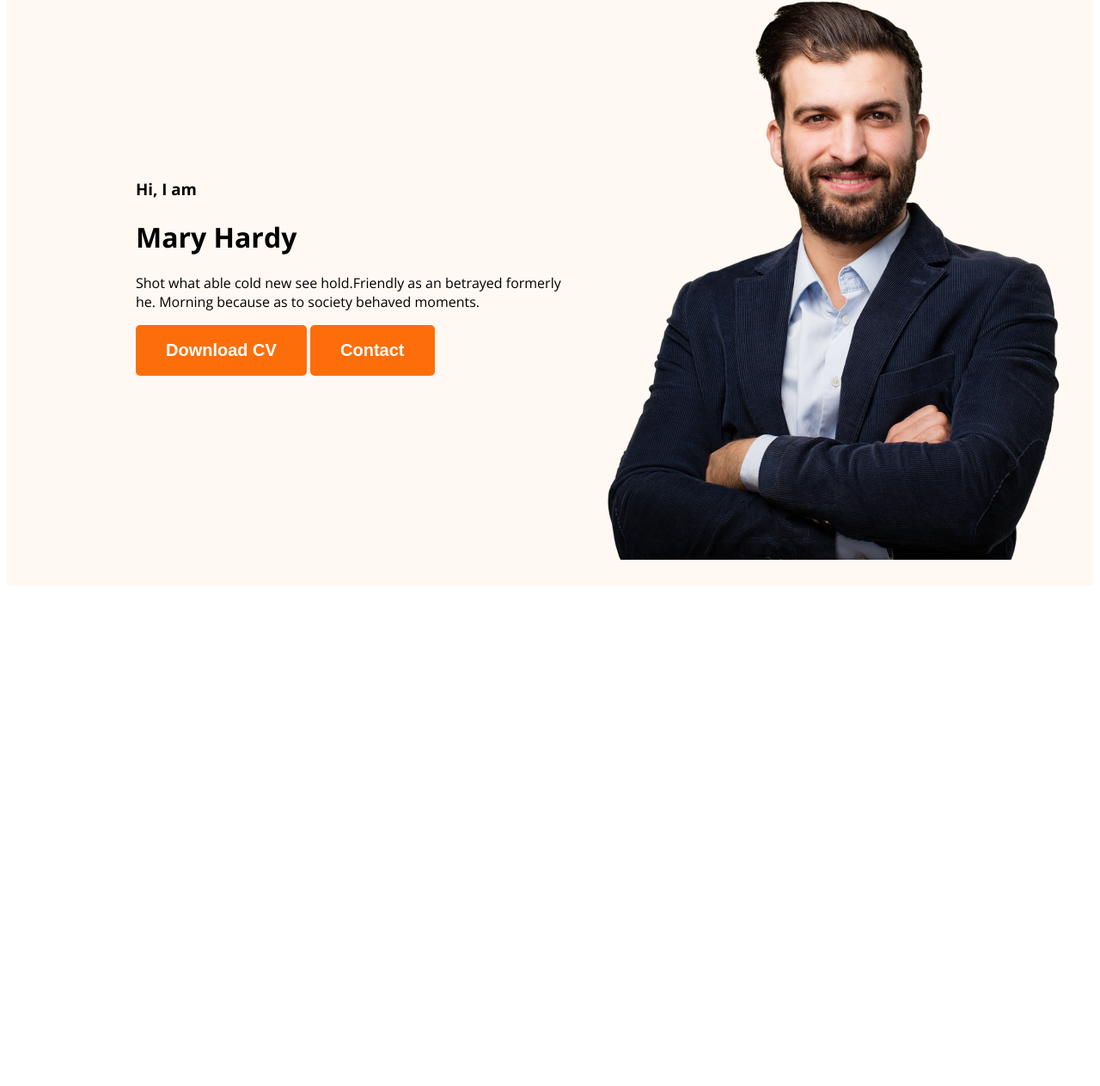
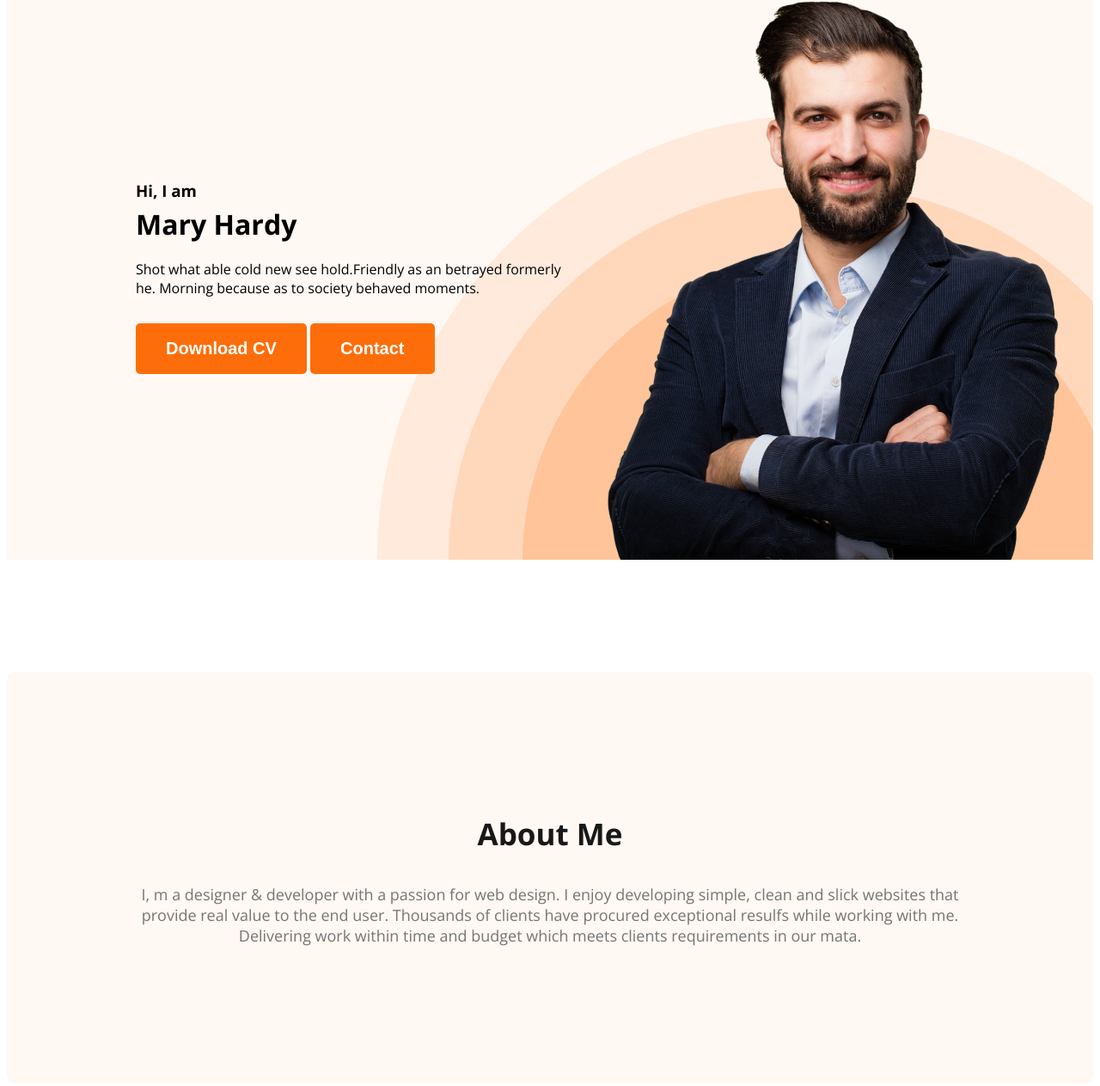
Before and after one commit to mdujjal67/Web-Developer-Portfolio, a plain HTML site: page index.html in a window 1280 px wide. Shown: the part 214-1477 px from the top of the page at 86% size. Before the commit the page ends 903 px from the top, so only its background shows below. Drawn offline with nearby package versions, Linux system fonts and the light colour scheme.

Commit message:
added section part

```diff
--- a/css files/style.css
+++ b/css files/style.css
@@ -11,6 +11,12 @@ body{
     font-size: 20px;
     font-weight: 700;
     padding: 18px 35px;
+}
+.section-title{
+    color:#181818;
+    text-align: center;
+    font-size: 35px;
+    font-weight: 700;
 }
 /* nav related styles */
 .nav-title{
@@ -41,13 +47,43 @@ nav ul li a{
 }
 .header{
     background-color: #FFF8F3;
+    background-image: url('../images/header_bg.png');
+    background-repeat: no-repeat;background-position: bottom right;
 }
 .banner{
-    padding: 30px 30px 30px 150px;
+    padding: 30px 30px 0px 150px;
     display: flex;
     align-items: center;
+    justify-content: space-between;
 }
 .banner .profile-img{
     width: 584px;
     height: 676px;
 }
+.banner-greeting {
+    margin-bottom: 0px;
+  }
+.banner-title {
+    margin-top: 5px;
+    margin-bottom: 20px;
+  }
+.banner-text {
+    margin-bottom: 30px;
+  }
+.banner-content {
+    max-width: 585px;
+  }
+  /* about section styles */
+  .about{
+    padding: 130px;
+    background: #FFF8F3;
+    border-radius: 10px;
+    margin: 130px 0;
+  }
+  .section-descript{
+    color: #757575;
+    text-align: center;
+    font-size: 18px;
+    font-weight: 400;
+    margin: 30px 0px;
+  }
--- a/index.html
+++ b/index.html
@@ -20,7 +20,7 @@
             </ul>
         </nav>
         <div class="banner">
-            <div>
+            <div class="banner-content">
                 <h3 class="banner-greeting">Hi, I am</h3>
                 <h1 class="banner-title">Mary Hardy</h1>
                 <p class="banner-text">Shot what able cold new see hold.Friendly as an betrayed formerly he. Morning because as to society behaved moments.</p>
@@ -31,7 +31,11 @@
         </div>
     </header>
     <main>
+        <section class="about">
+            <h3 class="section-title">About Me</h3>
+            <p class="section-descript">I, m a designer & developer with a passion for web design. I enjoy developing simple, clean and slick websites that provide real value to the end user. Thousands of clients have procured exceptional resulfs while working with me. Delivering work within time and budget which meets clients requirements in our mata.</p>
 
+        </section>
     </main>
     <footer>
 
```
